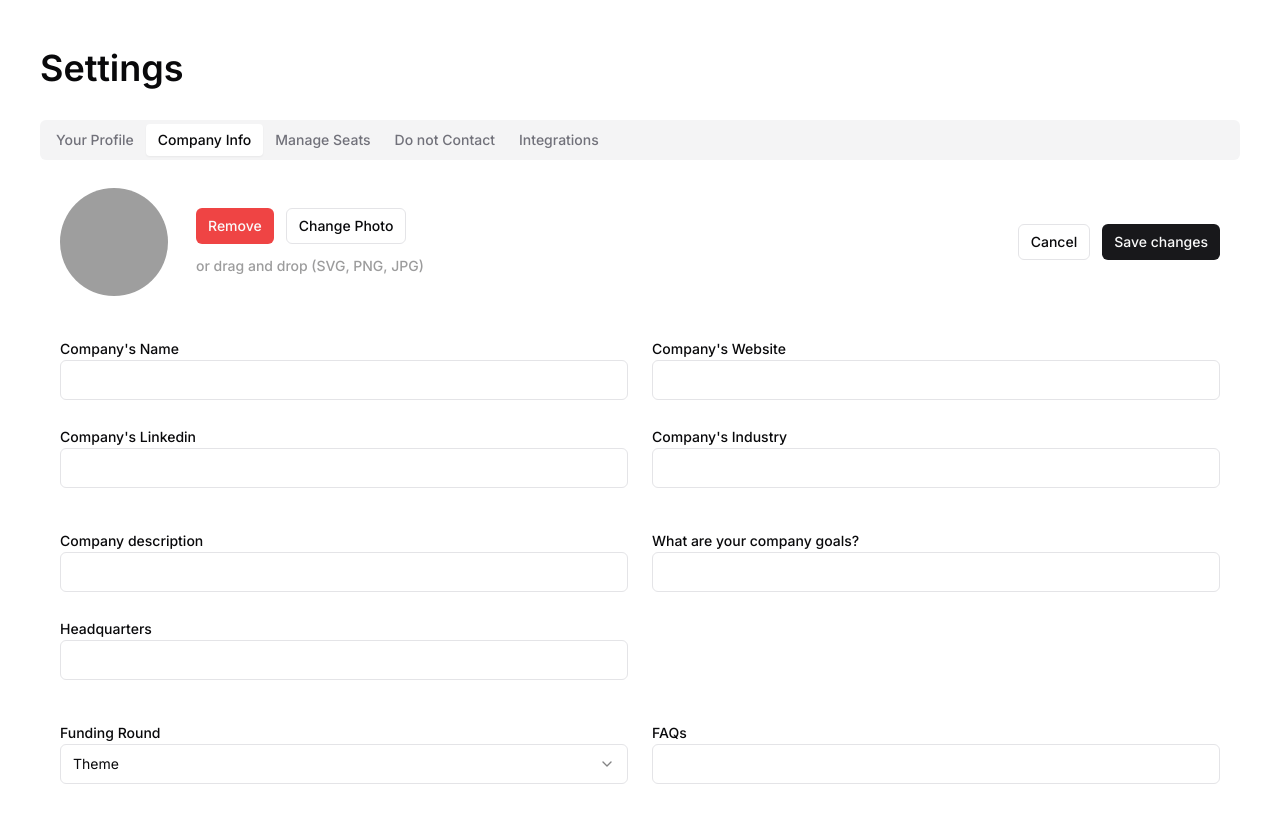
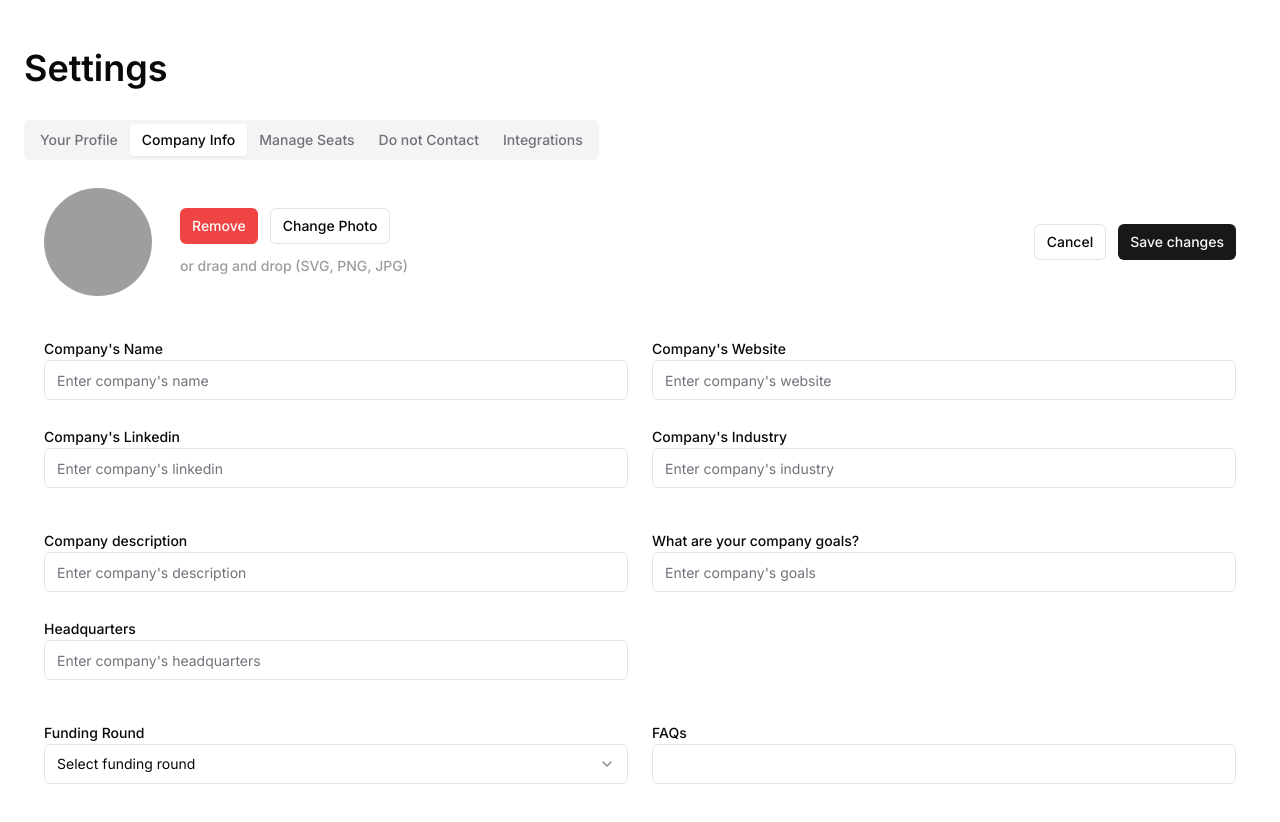
Before and after one commit to Morkachukzy/valley-test, a Next.js app: page /settings in a window 1280 px wide. Shown: the top 822 px of the page. Built offline with nearby package versions, Linux system fonts and the light colour scheme; grey boxes are pictures that could not be loaded.

Commit message:
feat: enhance input functionality

```diff
--- a/app/settings/page.tsx
+++ b/app/settings/page.tsx
@@ -3,13 +3,13 @@ import { settingsTabs } from "./views";
 
 export default function DashboardSettings() {
   return (
-    <div className="sm:px-6 md:px-10">
+    <div className="md:px-6">
       <div className="container max-w-7xl space-y-8 px-0 py-12 ">
         <h2 className="text-4xl font-semibold">Settings</h2>
 
         <Tabs defaultValue={settingsTabs[1].id}>
           <div className="px-6 md:px-0">
-            <TabsList className="no-scrollbar flex max-w-full snap-x snap-mandatory justify-start overflow-scroll">
+            <TabsList className="no-scrollbar flex max-w-fit snap-x snap-mandatory justify-start overflow-scroll">
               {settingsTabs.map((tab) => (
                 <TabsTrigger
                   key={tab.id}
--- a/app/settings/views/company-info/index.tsx
+++ b/app/settings/views/company-info/index.tsx
@@ -10,6 +10,30 @@ import {
 } from "@/components/ui/select";
 import { UpdateAvatar } from "./update-avatar";
 import { Button } from "@/components/ui/button";
+import { nanoid } from "nanoid";
+
+const fundingRounds = [
+  {
+    id: nanoid(),
+    label: "Pre-seed",
+    value: "pre-seed",
+  },
+  {
+    id: nanoid(),
+    label: "Series A",
+    value: "series-a",
+  },
+  {
+    id: nanoid(),
+    label: "Series B",
+    value: "series-b",
+  },
+  {
+    id: nanoid(),
+    label: "Series C",
+    value: "series-c",
+  },
+] as const;
 
 export const DashboardCompanyInfoSettings = () => {
   return (
@@ -28,34 +52,62 @@ export const DashboardCompanyInfoSettings = () => {
       <section className="grid w-full gap-x-6 gap-y-6 md:grid-cols-2">
         <div className="">
           <Label htmlFor="company-name">Company's Name</Label>
-          <Input id="company-name" type="text" />
+          <Input
+            id="company-name"
+            type="text"
+            placeholder="Enter company's name"
+          />
         </div>
         <div className="">
           <Label htmlFor="company-website">Company's Website</Label>
-          <Input id="company-name" type="text" />
+          <Input
+            id="company-name"
+            type="text"
+            placeholder="Enter company's website"
+          />
         </div>
         <div className="">
           <Label htmlFor="company-linkedin">Company's Linkedin</Label>
-          <Input id="company-name" type="text" />
+          <Input
+            id="company-name"
+            type="text"
+            placeholder="Enter company's linkedin"
+          />
         </div>
         <div className="">
           <Label htmlFor="company-industry">Company's Industry</Label>
-          <Input id="company-name" type="text" />
+          <Input
+            id="company-name"
+            type="text"
+            placeholder="Enter company's industry"
+          />
         </div>
       </section>
 
       <section className="grid w-full gap-x-6 gap-y-6 md:grid-cols-2">
         <div className="">
           <Label htmlFor="company-description">Company description</Label>
-          <Input id="company-description" type="text" />
+          <Input
+            id="company-description"
+            type="text"
+            placeholder="Enter company's description"
+          />
         </div>
         <div className="">
           <Label htmlFor="company-goals">What are your company goals?</Label>
-          <Input id="company-goals" type="text" />
+          <Input
+            id="company-goals"
+            type="text"
+            placeholder="Enter company's goals"
+          />
         </div>
         <div className="">
           <Label htmlFor="company-headquarters">Headquarters</Label>
-          <Input id="company-headquarters" type="text" />
+          <Input
+            id="company-headquarters"
+            type="text"
+            placeholder="Enter company's headquarters"
+          />
         </div>
       </section>
 
@@ -64,12 +116,14 @@ export const DashboardCompanyInfoSettings = () => {
           <Label htmlFor="funding-round">Funding Round</Label>
           <Select>
             <SelectTrigger id="funding-round">
-              <SelectValue placeholder="Theme" />
+              <SelectValue placeholder="Select funding round" />
             </SelectTrigger>
             <SelectContent>
-              <SelectItem value="light">Light</SelectItem>
-              <SelectItem value="dark">Dark</SelectItem>
-              <SelectItem value="system">System</SelectItem>
+              {fundingRounds.map((round) => (
+                <SelectItem key={round.id} value={round.value}>
+                  {round.label}
+                </SelectItem>
+              ))}
             </SelectContent>
           </Select>
         </div>
```
